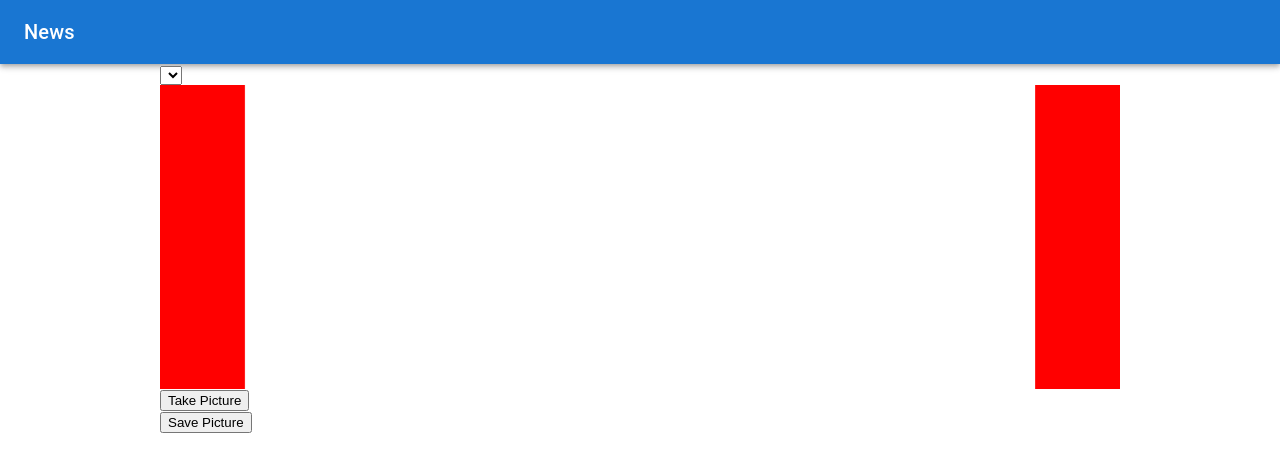
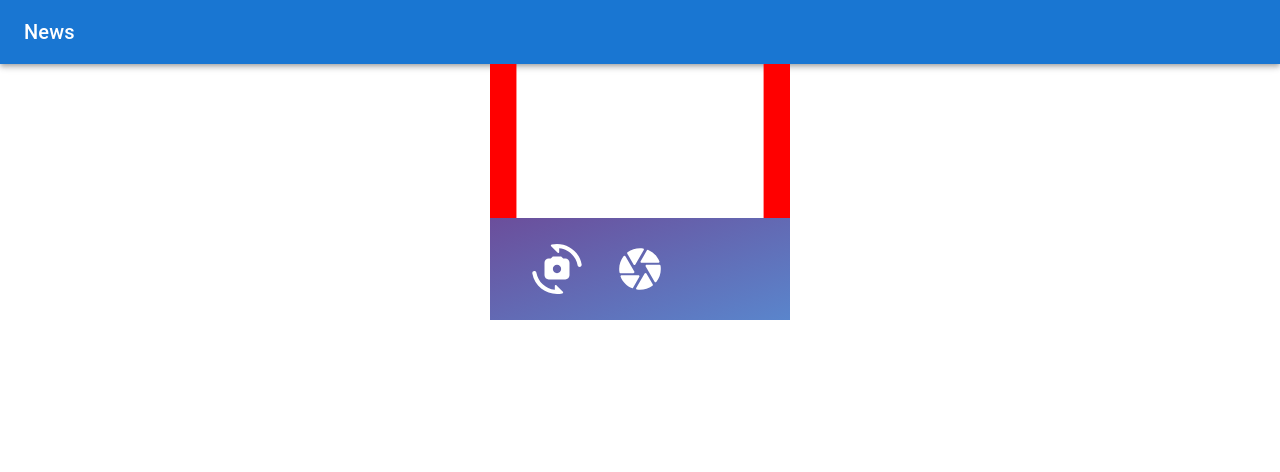
Before and after one commit to baba-jun/mizbe-photo-app-2024, a React (Create React App) app: page / in a window 1280 px wide. Shown: the top 472 px of the page. Built offline with nearby package versions, Linux system fonts and the light colour scheme.

Commit message:
UI実装

```diff
--- a/package.json
+++ b/package.json
@@ -15,9 +15,12 @@
     "@types/node": "^16.18.101",
     "@types/react": "^17.0.0",
     "@types/react-dom": "^17.0.0",
+    "@types/react-slick": "^0.23.13",
     "react": "^17.0.0",
     "react-dom": "^17.0.0",
     "react-scripts": "5.0.1",
+    "react-slick": "^0.30.2",
+    "slick-carousel": "^1.8.1",
     "typescript": "^4.9.5",
     "web-vitals": "^2.1.4"
   },
--- a/src/App.tsx
+++ b/src/App.tsx
@@ -3,9 +3,10 @@ import Box from '@mui/material/Box';
 import Grid from '@mui/material/Grid';
 import { createTheme, ThemeProvider } from '@mui/material/styles';
 import React from 'react';
+import 'slick-carousel/slick/slick-theme.css';
+import 'slick-carousel/slick/slick.css';
 import CameraApp from "./components/modules/CameraApp";
 import Header from "./components/modules/Header";
-
 
 const theme = createTheme();
 
@@ -15,7 +16,7 @@ const App: React.FC = () => {
       <Header />
       <Box sx={{ flexGrow: 1}}>
         <Grid container justifyContent="center">
-          <Grid item xs={9}>
+          <Grid>
             <CameraApp/>
           </Grid>
         </Grid>
--- a/src/components/modules/CameraApp.tsx
+++ b/src/components/modules/CameraApp.tsx
@@ -1,11 +1,30 @@
+import CameraRoundedIcon from '@mui/icons-material/CameraRounded';
+import CameraswitchRoundedIcon from '@mui/icons-material/CameraswitchRounded';
+import DownloadRoundedIcon from '@mui/icons-material/DownloadRounded';
+import KeyboardReturnRoundedIcon from '@mui/icons-material/KeyboardReturnRounded';
+import Box from '@mui/material/Box';
+import Button from '@mui/material/Button';
+import IconButton from '@mui/material/IconButton';
+import Modal from '@mui/material/Modal';
+import Grid from '@mui/material/Unstable_Grid2';
+import { ThemeProvider, createTheme } from '@mui/material/styles';
 import React, { useEffect, useRef, useState } from 'react';
 import frame from '../../frame/frame-red.png';
+
+const theme = createTheme({
+  palette: {
+    secondary: {
+      main: '#FFFFFF',
+    },
+  },
+});
 
 const CameraApp: React.FC = () => {
   const [devices, setDevices] = useState<MediaDeviceInfo[]>([]);
   const [selectedDeviceId, setSelectedDeviceId] = useState<string | null>(null);
   const [stream, setStream] = useState<MediaStream | null>(null);
   const [photoDataUrl, setPhotoDataUrl] = useState<string | null>(null);
+  const [isModalOpen, setIsModalOpen] = useState<boolean>(false);
   const videoRef = useRef<HTMLVideoElement>(null);
   const canvasRef = useRef<HTMLCanvasElement>(null);
 
@@ -55,14 +74,15 @@ const CameraApp: React.FC = () => {
     if (canvasRef.current && videoRef.current) {
       const context = canvasRef.current.getContext('2d');
       if (context) {
-        const FrameImg = new Image()
-        FrameImg.src = frame
+        const FrameImg = new Image();
+        FrameImg.src = frame;
         canvasRef.current.width = videoRef.current.videoWidth;
         canvasRef.current.height = videoRef.current.videoHeight;
         context.drawImage(videoRef.current, 0, 0, canvasRef.current.width, canvasRef.current.height);
-        context.drawImage(FrameImg,0,0, canvasRef.current.width, canvasRef.current.height)
+        context.drawImage(FrameImg, 0, 0, canvasRef.current.width, canvasRef.current.height);
         const dataUrl = canvasRef.current.toDataURL('image/jpeg');
         setPhotoDataUrl(dataUrl);
+        setIsModalOpen(true);
       }
     }
   };
@@ -77,33 +97,72 @@ const CameraApp: React.FC = () => {
     }
   };
 
+  const switchCamera = () => {
+    if (devices.length > 1) {
+      const currentIndex = devices.findIndex(device => device.deviceId === selectedDeviceId);
+      const nextIndex = (currentIndex + 1) % devices.length;
+      setSelectedDeviceId(devices[nextIndex].deviceId);
+    }
+  };
+
+  const handleCloseModal = () => {
+    setIsModalOpen(false);
+  };
+
   return (
-    <div>
-      <div>
-        <select onChange={(e) => setSelectedDeviceId(e.target.value)} value={selectedDeviceId || ''}>
-          {devices.map(device => (
-            <option key={device.deviceId} value={device.deviceId}>
-              {device.label || `Camera ${device.deviceId}`}
-            </option>
-          ))}
-        </select>
+    <ThemeProvider theme={theme}>
+      <div className='camera-container'>
+        <div className='video-container'>
+          <video ref={videoRef} autoPlay playsInline style={{ width: '100%' }} />
+          <img src={frame} alt='frame-img' />
+        </div>
+        <div className='camera-control-container'>
+          <Box sx={{ flexGrow: 1, textAlign: 'center' }}>
+            <Grid container>
+              <Grid justifyContent="center" xs={4}>
+                <Button color='secondary' onClick={switchCamera}><CameraswitchRoundedIcon sx={{ fontSize: 50 }} /></Button>
+              </Grid>
+              <Grid justifyContent="center" xs={4}>
+                <Button color='secondary' onClick={takePicture}><CameraRoundedIcon sx={{ fontSize: 50 }} /></Button>
+              </Grid>
+              <Grid xs={4}></Grid>
+            </Grid>
+          </Box>
+        </div>
+        <canvas ref={canvasRef} style={{ display: 'none' }} />
+        <Modal open={isModalOpen} onClose={handleCloseModal}>
+          <Box sx={{
+            position: 'absolute',
+            top: '50%',
+            left: '50%',
+            transform: 'translate(-50%, -50%)',
+            width: '100%',
+            bgcolor: 'background.paper',
+            border: '2px solid #000',
+            boxShadow: 24,
+            p: 4,
+          }}>
+            <Box sx={{ flexGrow: 1, textAlign: 'center' }}>
+                <Grid container spacing={2} alignItems="flex-end">
+                    <Grid justifyContent="center" xs={12}>
+                      {photoDataUrl && <img src={photoDataUrl} alt="Captured" style={{ maxWidth: '100%', maxHeight: '40vh' }} />}
+                    </Grid>
+                    <Grid justifyContent="center" xs={4}>
+                        <IconButton onClick={handleCloseModal}><KeyboardReturnRoundedIcon sx={{ fontSize: 50 }}></KeyboardReturnRoundedIcon></IconButton>
+                    </Grid>
+                    <Grid justifyContent="center" xs={4}>
+                        <IconButton onClick={savePicture}><DownloadRoundedIcon sx={{ fontSize: 70, color: '#00a0e9' }}></DownloadRoundedIcon></IconButton>
+                    </Grid>
+                    <Grid justifyContent="center" xs={4}>
+
+                    </Grid>
+                    <Grid xs={4}></Grid>
+                </Grid>
+            </Box>
+          </Box>
+        </Modal>
       </div>
-      <div className='video-container'>
-        <video ref={videoRef} autoPlay playsInline style={{ width: '100%' }} />
-        <img src={frame} ></img>
-      </div>
-      <div>
-        <button onClick={takePicture}>Take Picture</button>
-      </div>
-      {photoDataUrl && (
-        <div>
-          <h2>Photo Preview</h2>
-          <img src={photoDataUrl} alt="Captured" style={{ maxWidth: '100%', maxHeight: '300px' }} />
-        </div>
-      )}
-      <canvas ref={canvasRef} style={{ display: 'none' }}></canvas>
-      <button onClick={savePicture}>Save Picture</button>
-    </div>
+    </ThemeProvider>
   );
 };
 
--- /dev/null
+++ b/src/css/camera.css
@@ -0,0 +1,5 @@
+.camera-control-container{
+    position: relative;
+    padding: 2.5vh 2vw;
+    background: linear-gradient(to bottom right, #6b4e9b, #5a85cc);
+}
--- a/src/index.tsx
+++ b/src/index.tsx
@@ -1,7 +1,8 @@
 import React from 'react';
 import ReactDOM from 'react-dom';
 import App from './App';
-import './index.css';
+import './css/camera.css';
+import './css/index.css';
 import reportWebVitals from './reportWebVitals';
 
 const root = document.getElementById('root');
```
Also changed, not shown: src/components/modules/Carousel.tsx (added, +57 -0 lines), src/css/index.css (renamed from src/index.css), 1 other file (tests, documents, lock files or other folders).
